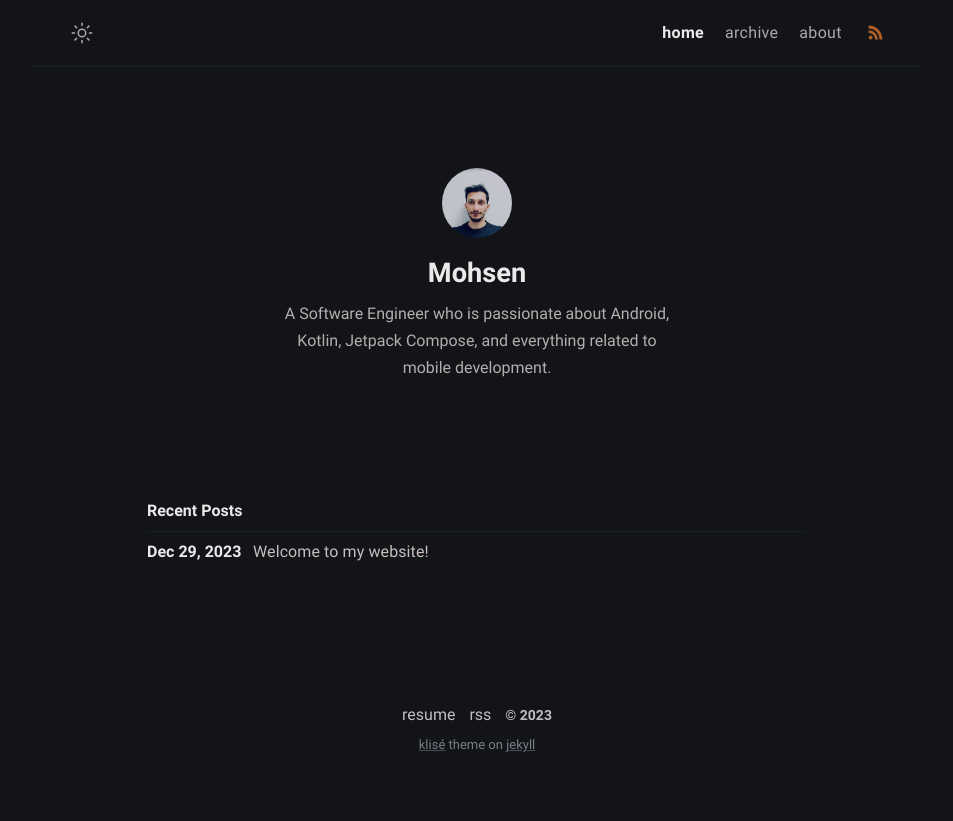
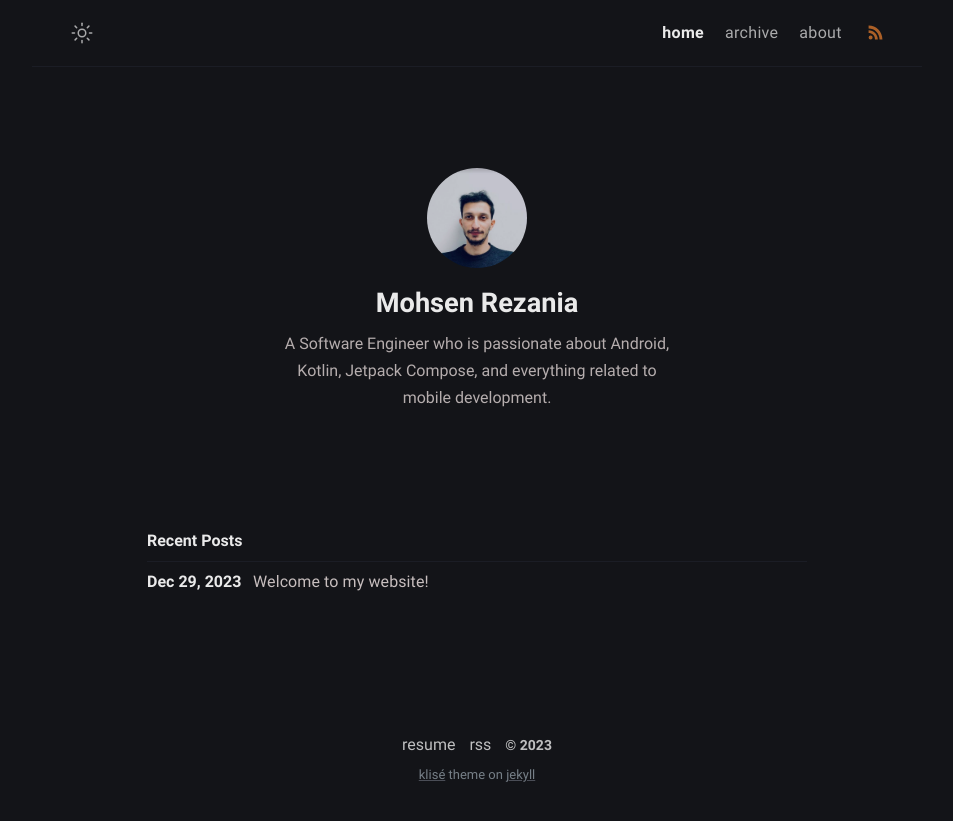
Before and after one commit to LinX64/linx64.github.io, a Jekyll site: the page built from index.md, in a window 1280 px wide. Shown: the top 821 px of the page, without its empty margins (163-1116 px from the left). Built offline with Jekyll 4.4.1, drawn with Linux system fonts in a browser that asks for light colours.

Commit message:
Changed the size of profile photo

```diff
--- a/_includes/author.html
+++ b/_includes/author.html
@@ -4,6 +4,6 @@
     src="{{ site.author.avatar }}"
     alt="{{ site.author.username }}"
   />
-  <h2 class="author-name">{{ site.author.name }}</h2>
+  <h2 class="author-name">{{ site.author.name }} Rezania</h2>
   <p class="author-bio">{{ site.author.bio }}</p>
 </div>
--- a/_sass/klise/_layout.scss
+++ b/_sass/klise/_layout.scss
@@ -190,8 +190,8 @@
   }
 
   .author-avatar {
-    width: 70px;
-    height: 70px;
+    width: 100px;
+    height: 100px;
     border-radius: 100%;
     user-select: none;
     background-color: $black;
```
